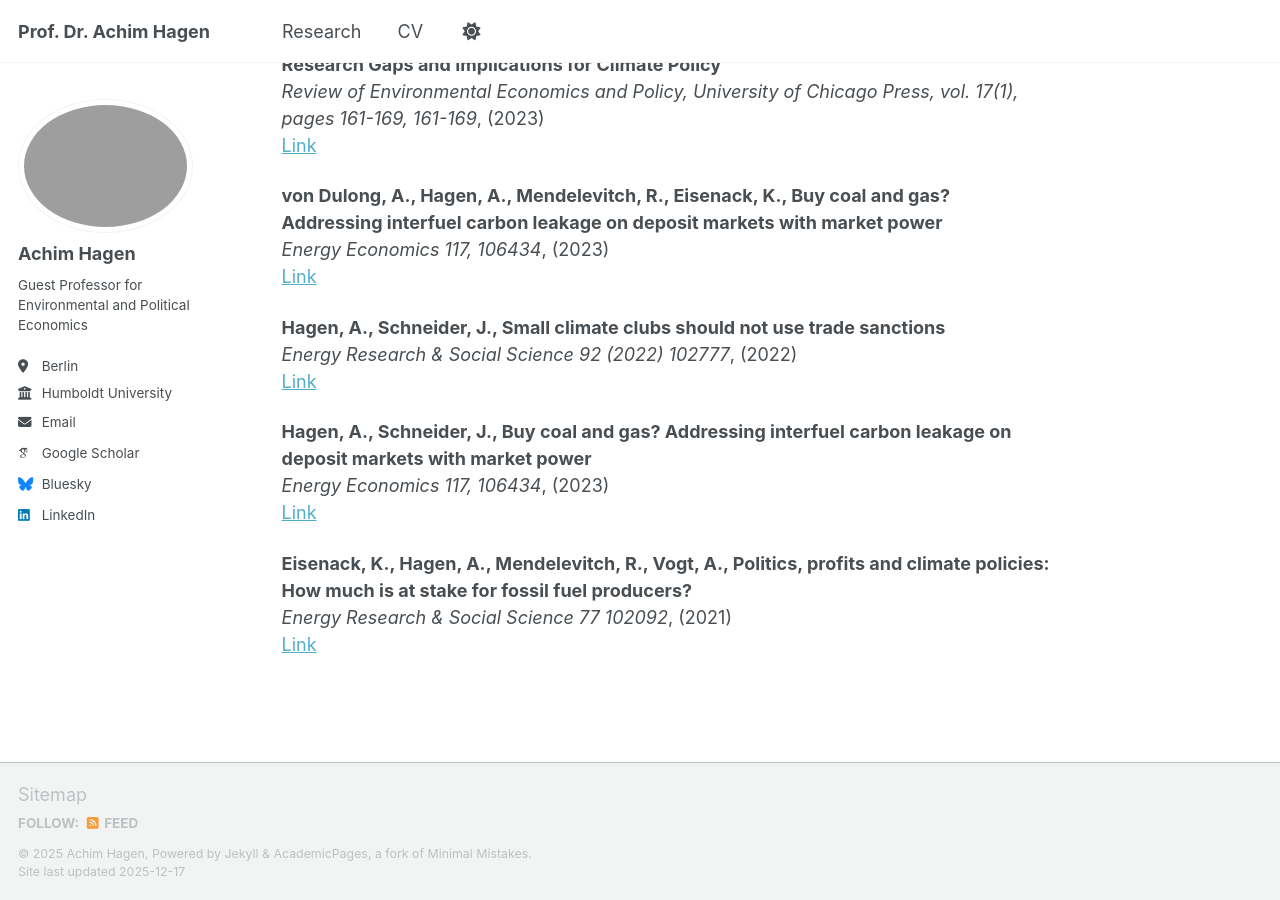
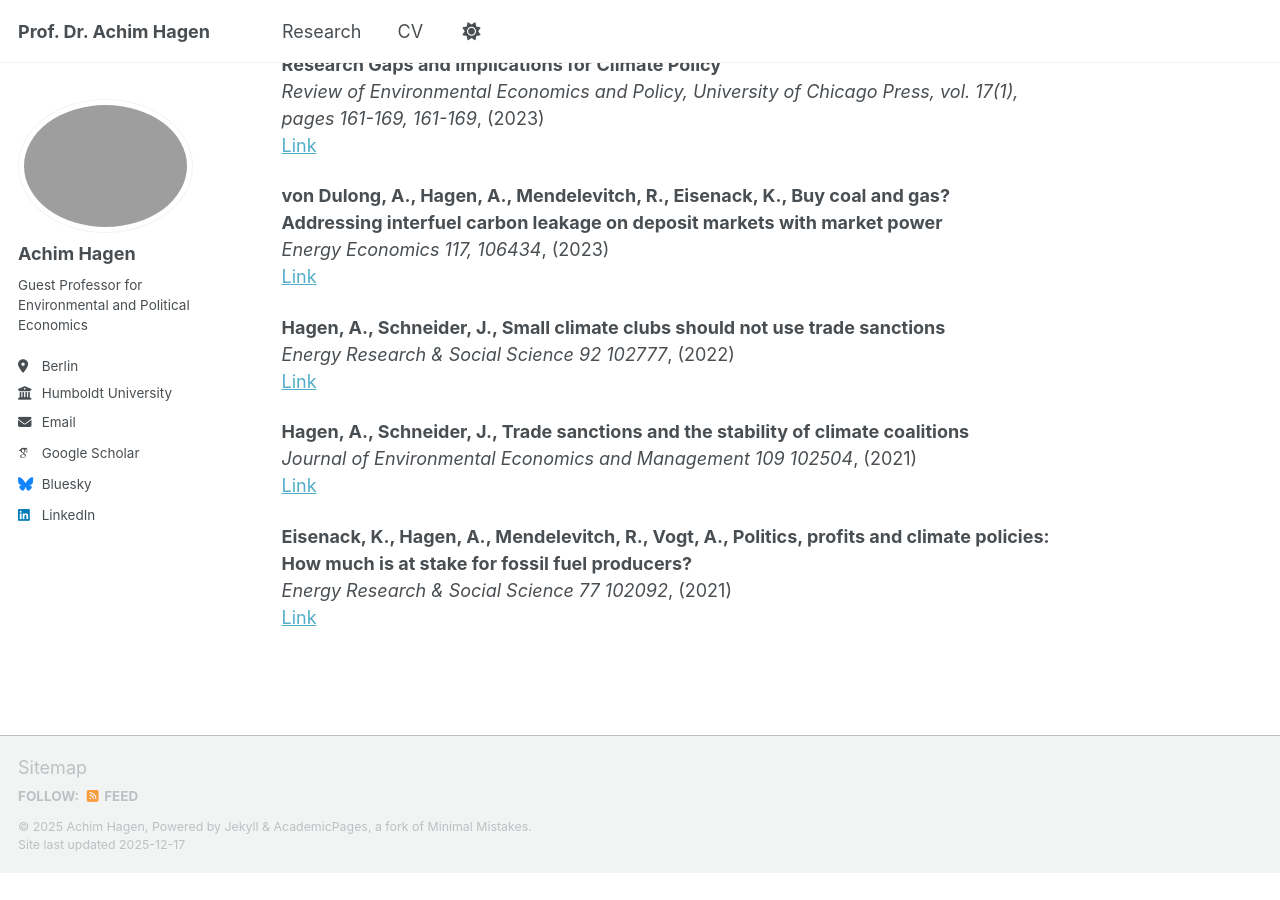
Before and after one commit to achhag/academic, a Jekyll site: the page built from _pages/publications.html, in a window 1280 px wide and 900 px high, scrolled down 1175 px. Built offline with Jekyll 4.4.1, drawn with Linux system fonts in a browser that asks for light colours; some web fonts are replaced; a script bundle is joined from its source files by our own code; library files that are not in the unit come from our copies; after the commit the page ends 2048 px from its top, so only the background shows below that.

Commit message:
Update publications.html

```diff
--- a/_pages/publications.html
+++ b/_pages/publications.html
@@ -68,14 +68,14 @@ author_profile: true
 
 <p>
 <strong>Hagen, A., Schneider, J., Small climate clubs should not use trade sanctions</strong><br>
-<em>Energy Research & Social Science 92 (2022) 102777</em>, (2022)<br>
+<em>Energy Research & Social Science 92 102777</em>, (2022)<br>
 <a href="https://doi.org/10.1016/j.erss.2022.102777" target="_blank">Link</a>
 </p>
 
 <p>
-<strong>Hagen, A., Schneider, J., Buy coal and gas? Addressing interfuel carbon leakage on deposit markets with market power</strong><br>
-<em>Energy Economics 117, 106434</em>, (2023)<br>
-<a href="https://doi.org/10.1016/j.eneco.2022.106434" target="_blank">Link</a>
+<strong>Hagen, A., Schneider, J., Trade sanctions and the stability of climate coalitions</strong><br>
+<em>Journal of Environmental Economics and Management 109 102504</em>, (2021)<br>
+<a href="https://doi.org/10.1016/j.jeem.2021.102504" target="_blank">Link</a>
 </p>
 
 <p>
```
